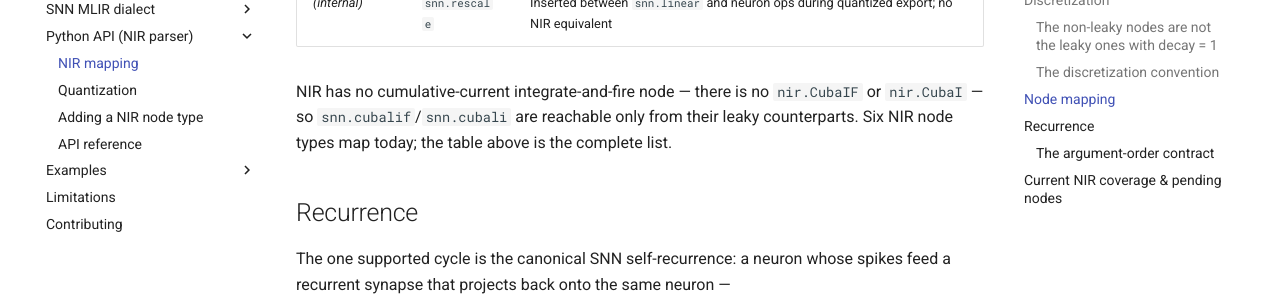
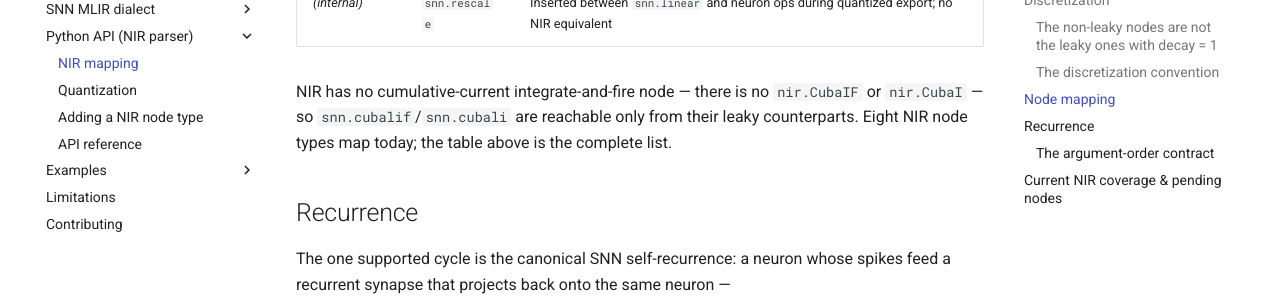
Before and after one commit to INTERA-GROUP/snn-mlir, an MkDocs documentation site: the page built from docs/python/nir-mapping.md, in a window 1280 px wide and 900 px high, scrolled down 2295 px. Shown: the part 153-453 px from the top of the window. Built offline with MkDocs 1.6.1 and Material for MkDocs 9.7.7, drawn with Linux system fonts in a browser that asks for light colours; comment, search, counter and statistics services are not loaded.

Commit message:
docs(nodes): fix documentation. Number of nodes supported and NIR node mapping table

```diff
--- a/docs/python/nir-mapping.md
+++ b/docs/python/nir-mapping.md
@@ -94,7 +94,7 @@ Each SNN op covers a family of NIR nodes:
 | _(internal)_ | `snn.rescale` | Inserted between `snn.linear` and neuron ops during quantized export; no NIR equivalent |
 
 NIR has no cumulative-current integrate-and-fire node — there is no `nir.CubaIF` or `nir.CubaI`
-— so `snn.cubalif`/`snn.cubali` are reachable only from their leaky counterparts. Six NIR node
+— so `snn.cubalif`/`snn.cubali` are reachable only from their leaky counterparts. Eight NIR node
 types map today; the table above is the complete list.
 
 ## Recurrence
```
Also changed, not shown: README.md (+11 -9 lines).
